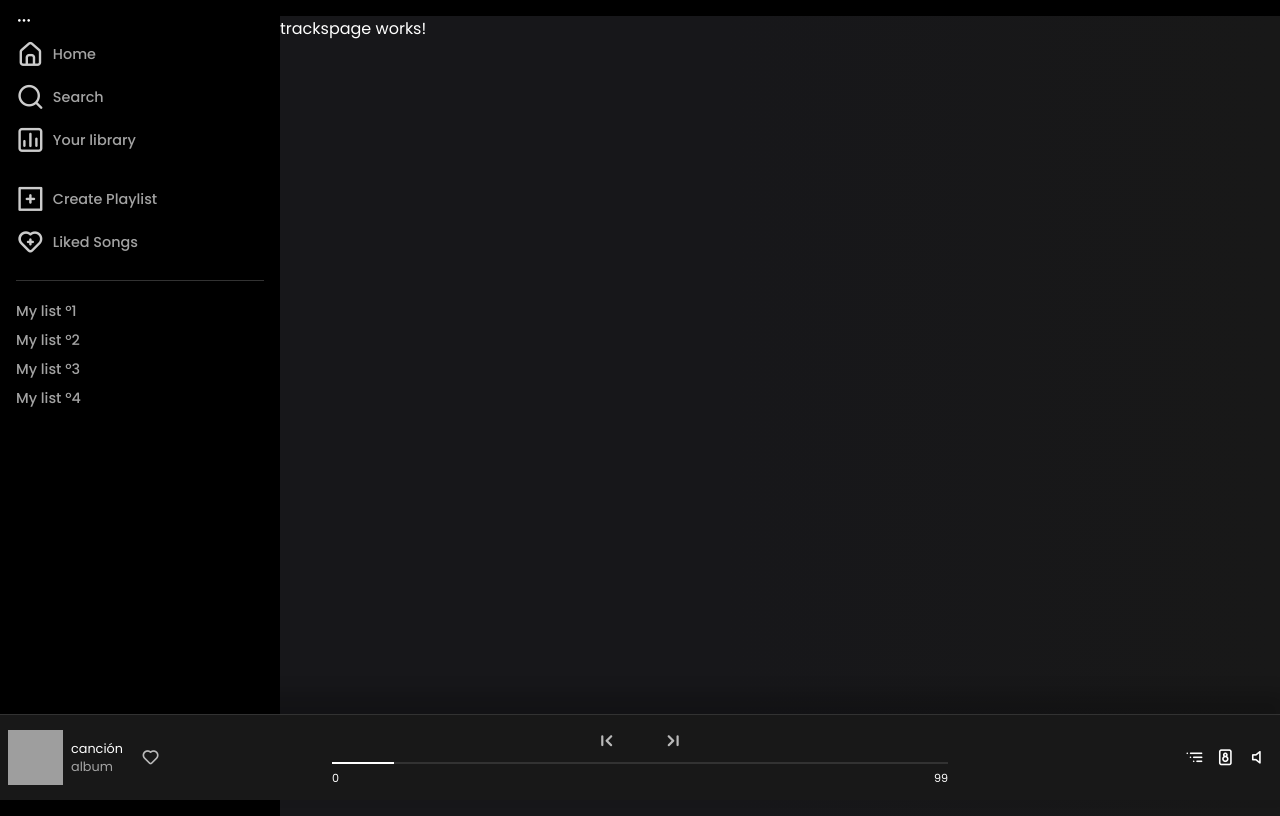
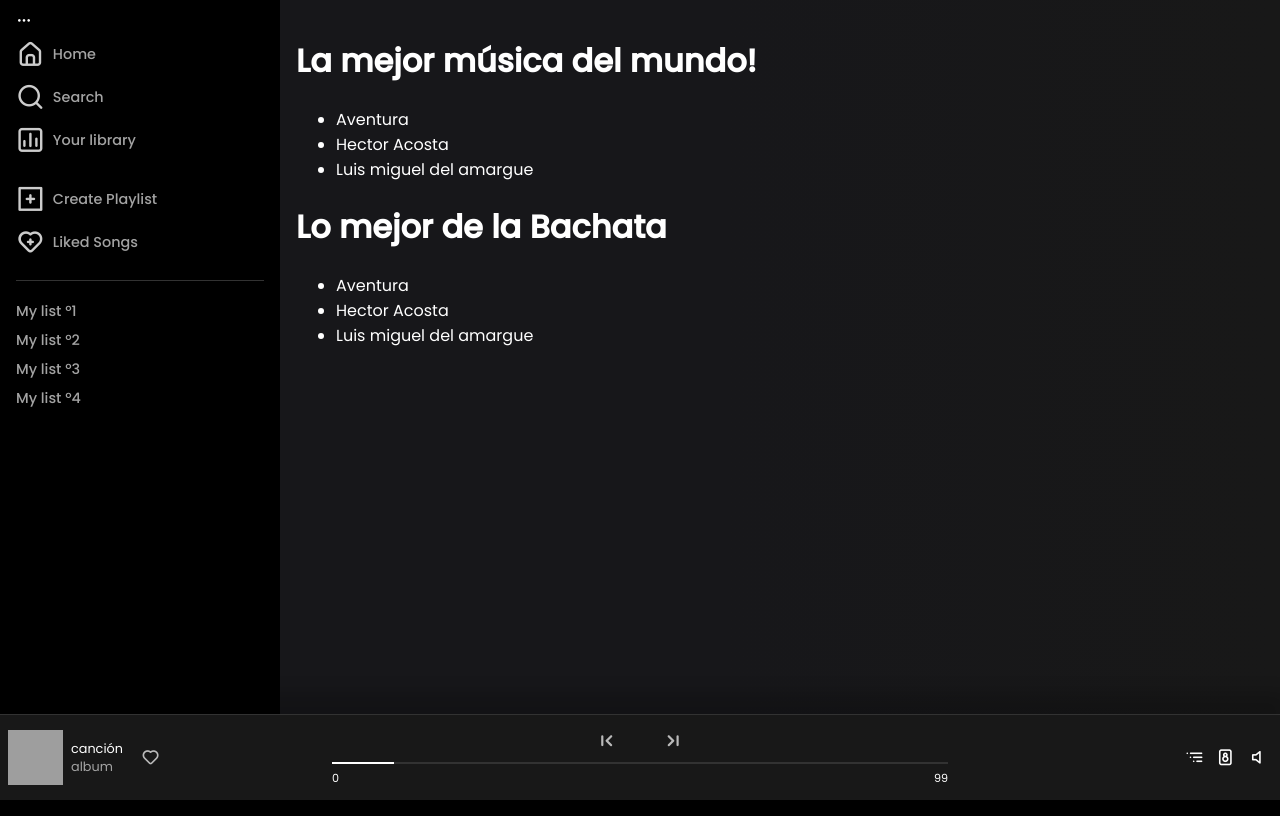
Before and after one commit to mat-ilde/YuMusica, an Angular app in the folder spotify/: page /tracks in a window 1280 px wide. Built offline with nearby package versions, Linux system fonts and the light colour scheme; grey boxes are pictures that could not be loaded.

Commit message:
Comunication between components

```diff
--- a/spotify/src/app/modules/tracks/pages/trackspage/trackspage.component.css
+++ b/spotify/src/app/modules/tracks/pages/trackspage/trackspage.component.css
@@ -0,0 +1,3 @@
+.tracks-page{
+    padding: 1rem;
+}
--- a/spotify/src/app/modules/tracks/pages/trackspage/trackspage.component.html
+++ b/spotify/src/app/modules/tracks/pages/trackspage/trackspage.component.html
@@ -1 +1,8 @@
-<p>trackspage works!</p>
+<div class="tracks-page">
+    <!-- top section small -->
+    <app-section-generic  [dataTracks]="mockTraksList"[mode]="'small'" [title]="'La mejor música del mundo!'"></app-section-generic>
+    <!-- top section big -->
+    <app-section-generic [dataTracks]="mockTraksList" [mode]="'big'" [title]="'Lo mejor de la Bachata'"></app-section-generic>
+
+
+</div>
--- a/spotify/src/app/modules/tracks/pages/trackspage/trackspage.component.ts
+++ b/spotify/src/app/modules/tracks/pages/trackspage/trackspage.component.ts
@@ -6,7 +6,17 @@
   styleUrls: ['./trackspage.component.css']
 })
 export class TrackspageComponent implements OnInit {
-
+  mockTraksList=[
+    {
+      name:'Aventura'
+    },
+    {
+      name:'Hector Acosta'
+    },
+    {
+      name:'Luis miguel del amargue'
+    }
+  ]
   constructor() { }
 
   ngOnInit(): void {
--- /dev/null
+++ b/spotify/src/app/shared/components/card-player/card-player.component.html
@@ -0,0 +1 @@
+<p>card-player works!</p>
--- /dev/null
+++ b/spotify/src/app/shared/components/card-player/card-player.component.ts
@@ -0,0 +1,15 @@
+import { Component, OnInit } from '@angular/core';
+
+@Component({
+  selector: 'app-card-player',
+  templateUrl: './card-player.component.html',
+  styleUrls: ['./card-player.component.css']
+})
+export class CardPlayerComponent implements OnInit {
+
+  constructor() { }
+
+  ngOnInit(): void {
+  }
+
+}
--- /dev/null
+++ b/spotify/src/app/shared/components/section-generic/section-generic.component.html
@@ -0,0 +1,11 @@
+<div class="section--generic">
+    <h1 class="section--generic__title">{{title}}</h1>
+
+    <div class="section--generic__player--zone">
+         <ul class="player--list" [ngClass]="{'card-small':mode === 'small','card-big':mode === 'big'}">
+            <li *ngFor="let player of dataTracks">
+               {{player.name}}
+            </li>
+        </ul>
+    </div>
+</div>
--- /dev/null
+++ b/spotify/src/app/shared/components/section-generic/section-generic.component.ts
@@ -0,0 +1,19 @@
+import { Component, Input, OnInit } from '@angular/core';
+
+@Component({
+  selector: 'app-section-generic',
+  templateUrl: './section-generic.component.html',
+  styleUrls: ['./section-generic.component.css']
+})
+export class SectionGenericComponent implements OnInit {
+  @Input()title:string=''
+  @Input()mode:'small' | 'big'= 'big'
+  @Input()dataTracks:Array<any>=[]
+
+
+  constructor() { }
+
+  ngOnInit(): void {
+  }
+
+}
```
Also changed, not shown: spotify/src/app/shared/shared.module.ts (+8 -2 lines), spotify/src/app/shared/components/card-player/card-player.component.css (added), spotify/src/app/shared/components/section-generic/section-generic.component.css (added), 2 other files (tests, documents, lock files or other folders).
